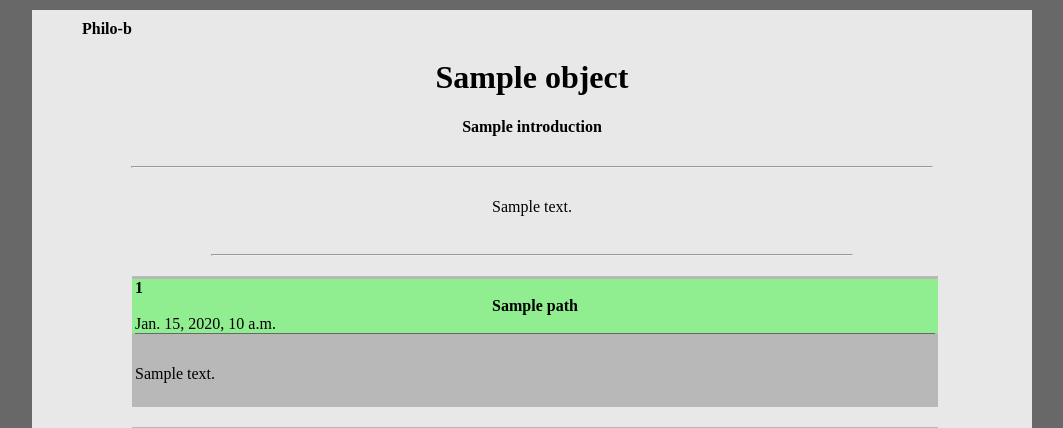
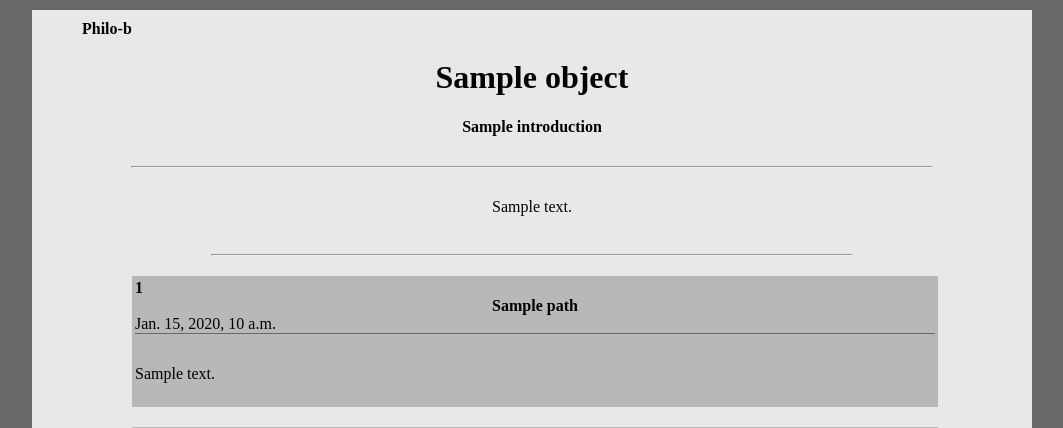
Before and after one commit to DZ84/philo-b, a Django app: template philo-b/templates/blog/post.html in a window 1280 px wide. Shown: the top 428 px of the page, without its empty margins (108-1171 px from the left). Run offline with Django 3.2, Linux system fonts and the light colour scheme; tables that the repository leaves empty hold one stand-in row (values such as "Sample post"); the template is opened without the code that fills it: values that come from a table or form of the project are taken from there, most other values are stand-ins (such as "Sample title", 1, 10 or a date in 2020); data that the repository does not hold is empty.

Commit message:
rolled that last bit back, rest seems ok, accept the part when the new comment is not activated, some leftover padding or something is left than

```diff
--- a/philo-b/templates/blog/post.html
+++ b/philo-b/templates/blog/post.html
@@ -46,10 +46,6 @@
 			text-align: left;
 		}
 		.reply-layout > .post-info {
-			width: 100%;
-			margin: 0 -3px 0;
-			background: lightgreen;
-			padding: 0 3px;
 		}
 
 		.reply-layout > .separator-info {
```
